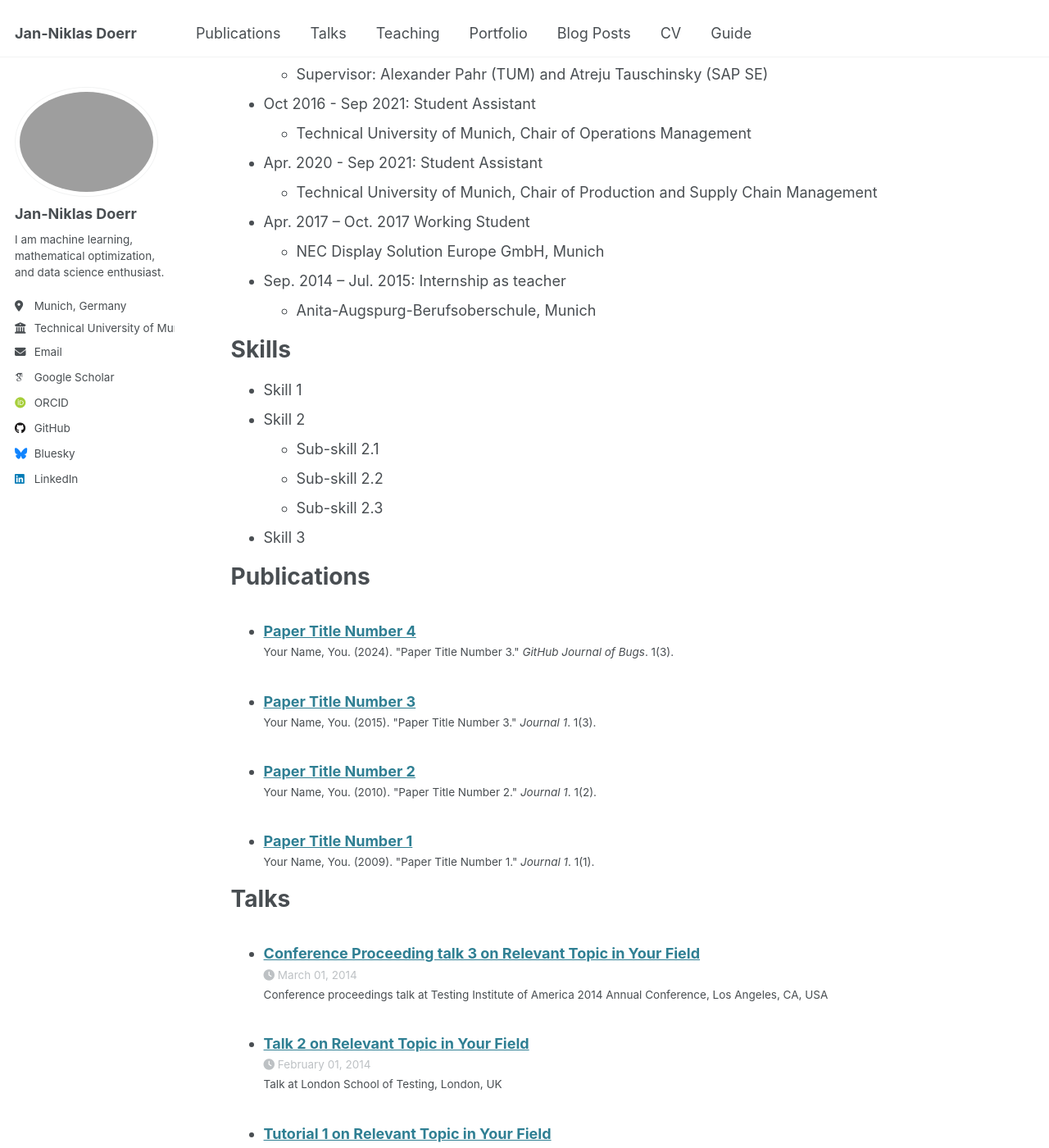
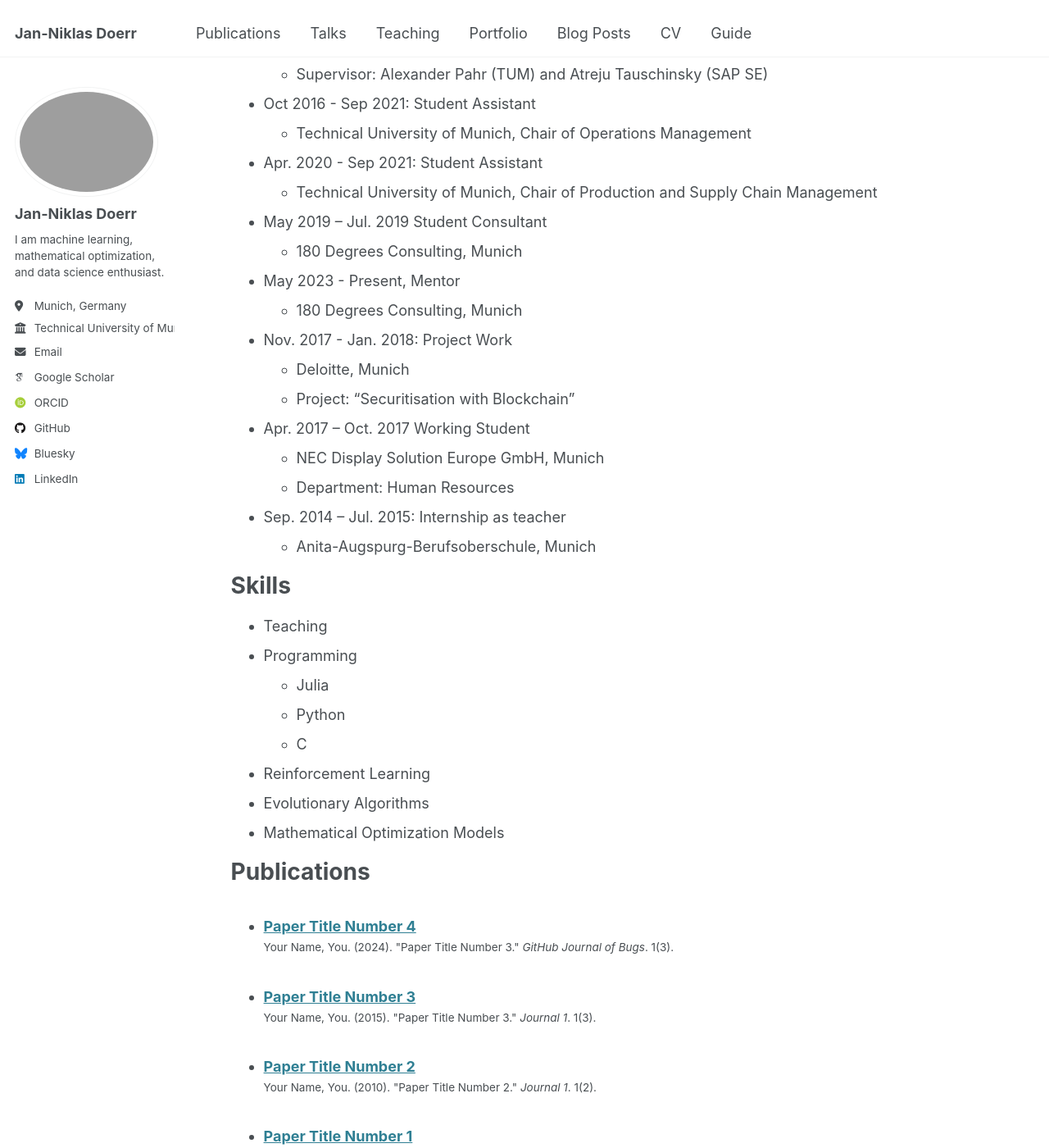
Before and after one commit to Jan-Niklas-Doerr/Jan-Niklas-Doerr.github.io, a Jekyll site: the page built from _pages/cv.md, in a window 1280 px wide and 1400 px high, scrolled down 760 px. Shown: the whole window at 82% size. Built offline with Jekyll 4.4.1, drawn with Linux system fonts in a browser that asks for light colours; some web fonts are replaced; some of the changed text lies outside the part shown.

Commit message:
update CV

```diff
--- a/_pages/cv.md
+++ b/_pages/cv.md
@@ -20,7 +20,7 @@ Education
 
 Work experience
 ======
-* Mai 2022 - now: Research Associate
+* Mai 2022 - Present: Research Associate
   * Technical University of Munich
   * Cooperation SAP SE
   * Duties includes:
@@ -39,8 +39,19 @@ Work experience
 * Apr. 2020 - Sep 2021: Student Assistant
   * Technical University of Munich, Chair of Production and Supply Chain Management
 
+* May 2019 – Jul. 2019 Student Consultant
+  * 180 Degrees Consulting, Munich
+
+* May 2023 - Present, Mentor
+  * 180 Degrees Consulting, Munich
+
+* Nov. 2017 - Jan. 2018: Project Work
+  * Deloitte, Munich
+  * Project: "Securitisation with Blockchain"
+
 * Apr. 2017 – Oct. 2017 Working Student
   * NEC Display Solution Europe GmbH, Munich
+  * Department: Human Resources
 
 * Sep. 2014 – Jul. 2015: Internship as teacher
   * Anita-Augspurg-Berufsoberschule, Munich
@@ -48,12 +59,15 @@ Work experience
 
 Skills
 ======
-* Skill 1
-* Skill 2
-  * Sub-skill 2.1
-  * Sub-skill 2.2
-  * Sub-skill 2.3
-* Skill 3
+* Teaching
+* Programming
+  * Julia
+  * Python
+  * C
+* Reinforcement Learning
+* Evolutionary Algorithms
+* Mathematical Optimization Models
+
 
 Publications
 ======
```
